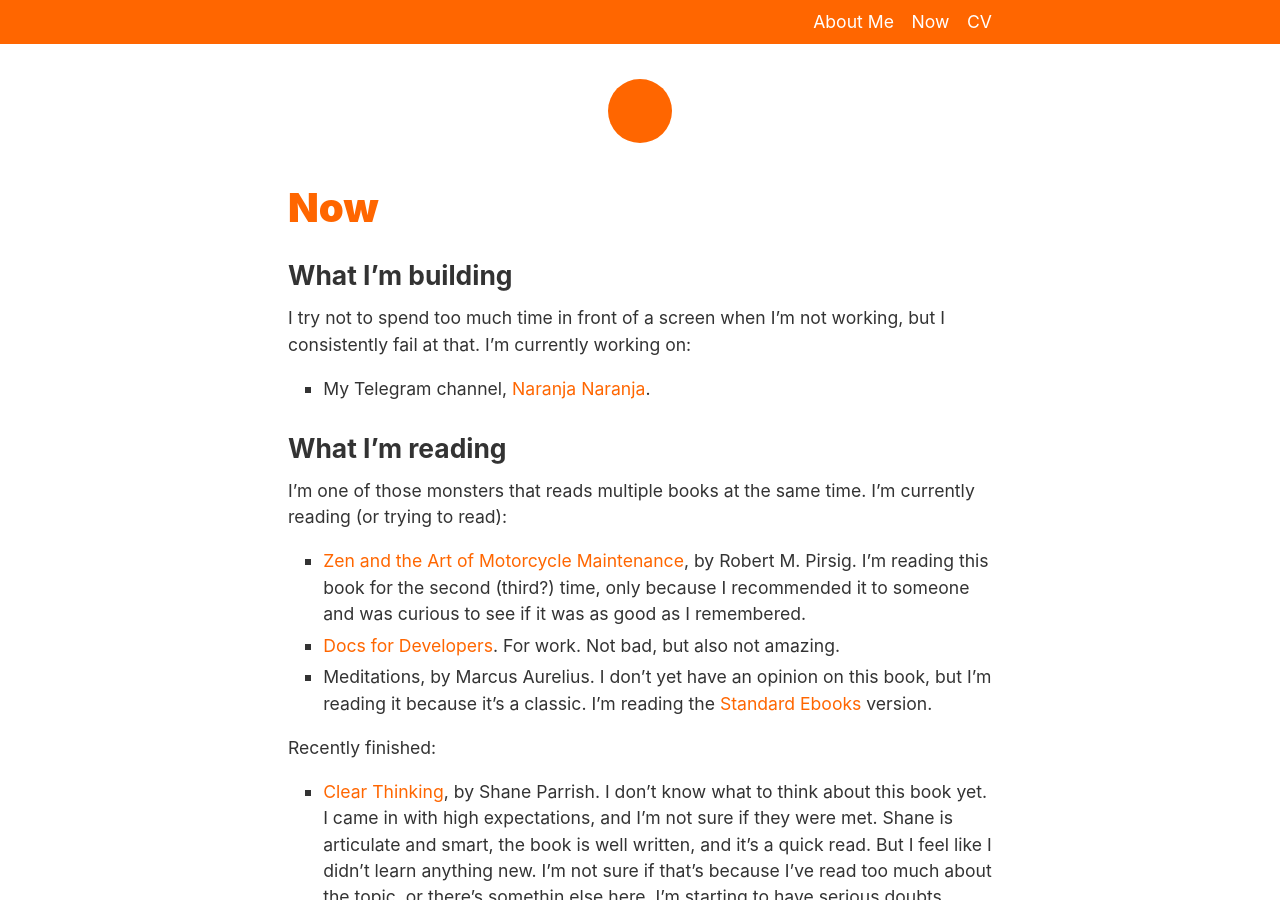
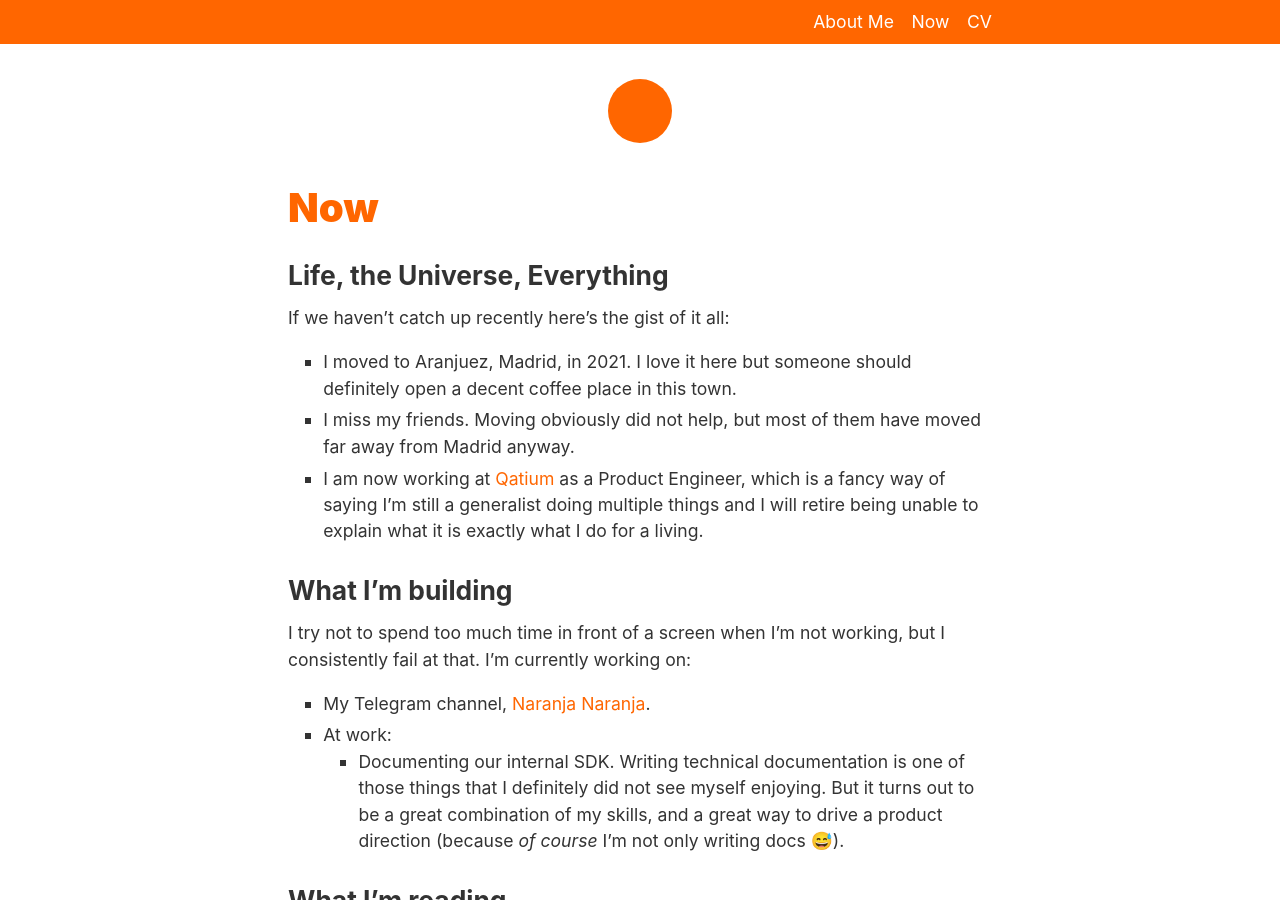
Before and after one commit to bomberstudios/me, a Jekyll site: the page built from now.md, in a window 1280 px wide and 900 px high. Built offline with Jekyll 4.4.1, drawn with Linux system fonts in a browser that asks for light colours; a script that is not in the unit is left out.

Commit message:
Update now.md

```diff
--- a/now.md
+++ b/now.md
@@ -1,15 +1,25 @@
 ---
 title: Now
-description: A list of things what I'm up to recently.
+description: A list of what I'm up to recently.
 date: 2024-01-22
 layout: page
 ---
+
+## Life, the Universe, Everything
+
+If we haven't catch up recently here's the gist of it all:
+
+- I moved to Aranjuez, Madrid, in 2021. I love it here but someone should definitely open a decent coffee place in this town.
+- I miss my friends. Moving obviously did not help, but most of them have moved far away from Madrid anyway.
+- I am now working at [Qatium](https://qatium.com) as a Product Engineer, which is a fancy way of saying I'm still a generalist doing multiple things and I will retire being unable to explain what it is exactly what I do for a living.
 
 ## What I'm building
 
 I try not to spend too much time in front of a screen when I'm not working, but I consistently fail at that. I'm currently working on:
 
 - My Telegram channel, [Naranja Naranja](https://t.me/naranjanaranja).
+- At work:
+    - Documenting our internal SDK. Writing technical documentation is one of those things that I definitely did not see myself enjoying. But it turns out to be a great combination of my skills, and a great way to drive a product direction (because *of course* I'm not only writing docs 😅).
 
 ## What I'm reading
 
```
